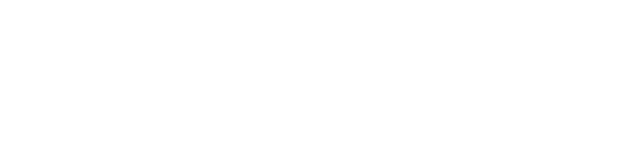
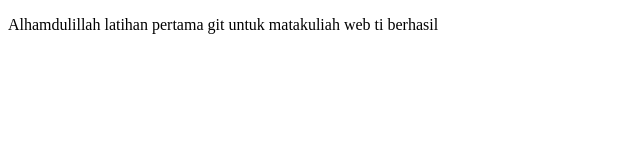
Before and after one commit to agus-cahyadi/latihan-git, a plain HTML site: page index.html in a window 1280 px wide. Shown: the whole page, without its empty margins (0-640 px from the left). Drawn offline with Linux system fonts and the light colour scheme.

Commit message:
penambah isi index.html

```diff
--- a/index.html
+++ b/index.html
@@ -7,6 +7,6 @@
     <title>Document</title>
 </head>
 <body>
-
+    <p>Alhamdulillah latihan pertama git untuk matakuliah web ti berhasil</p>
 </body>
 </html>
```
